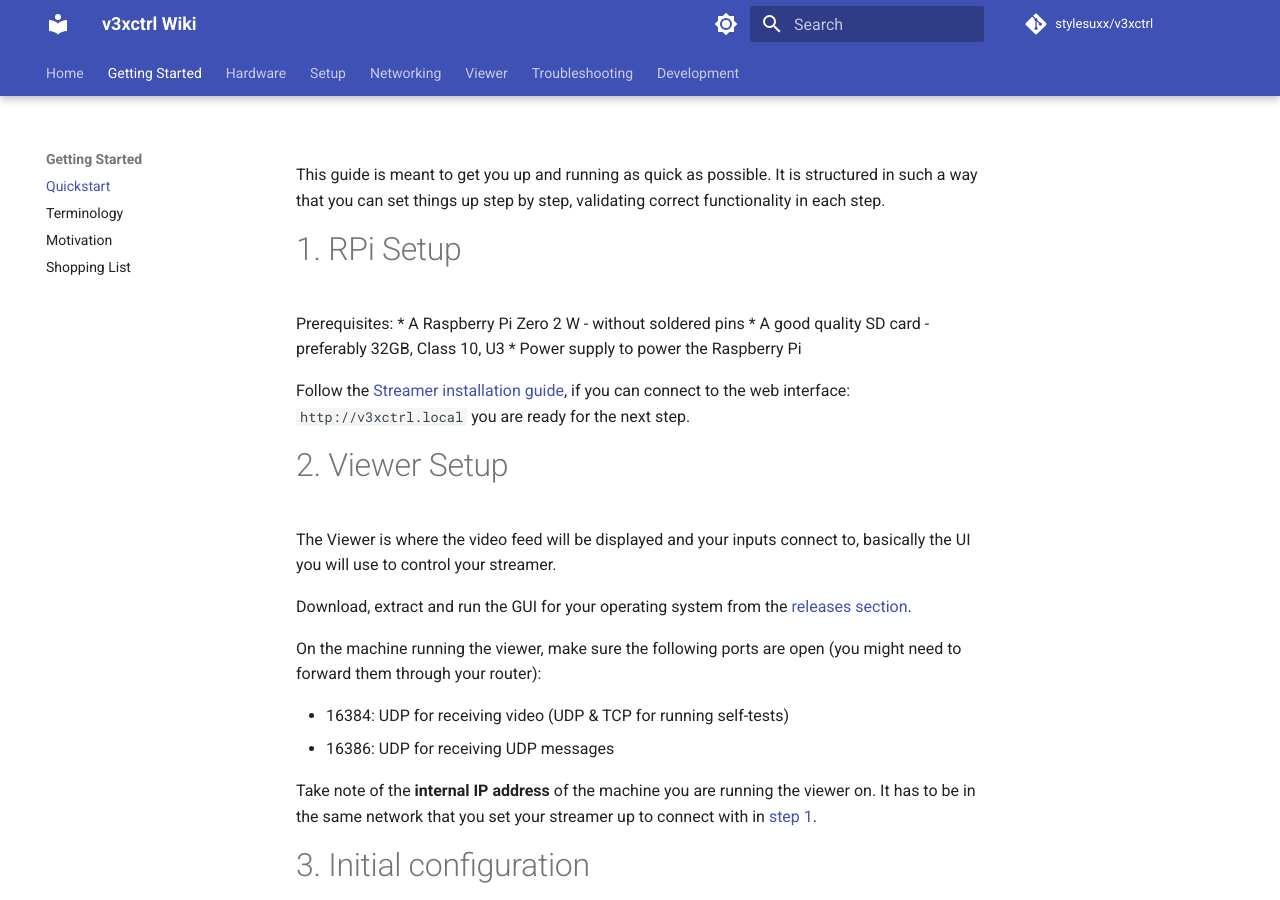
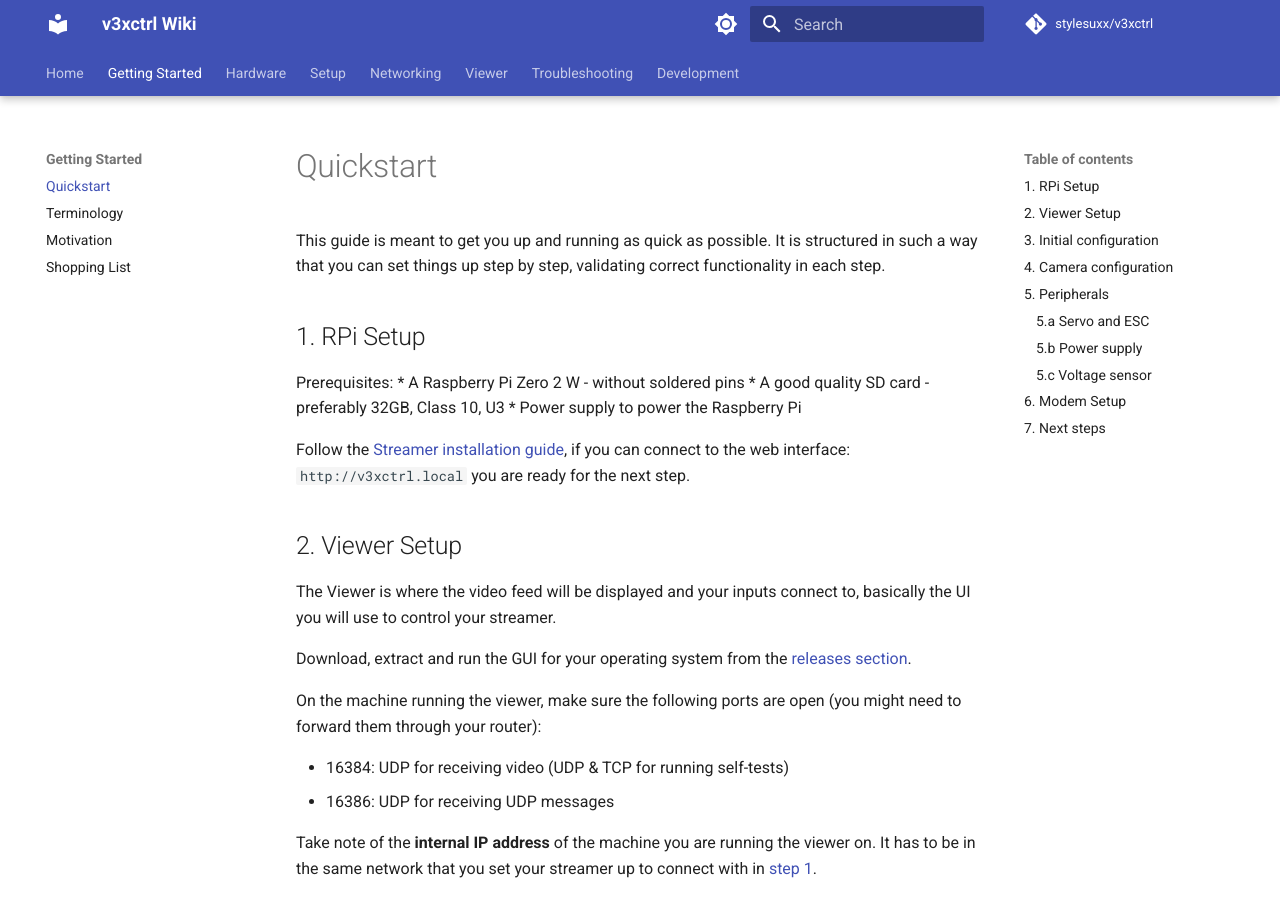
Before and after one commit to v3xctrl/wiki, an MkDocs documentation site: the page built from docs/Quickstart.md, in a window 1280 px wide and 900 px high. Built offline with MkDocs 1.6.1 and Material for MkDocs 9.7.7, drawn with Linux system fonts in a browser that asks for light colours; comment, search, counter and statistics services are not loaded.

Commit message:
Fix headlines

```diff
--- a/docs/Quickstart.md
+++ b/docs/Quickstart.md
@@ -1,6 +1,6 @@
 This guide is meant to get you up and running as quick as possible. It is structured in such a way that you can set things up step by step, validating correct functionality in each step.
 
-# 1. RPi Setup
+## 1. RPi Setup
 
 Prerequisites:
 * A Raspberry Pi Zero 2 W - without soldered pins
@@ -9,7 +9,7 @@
 
 Follow the [Streamer installation guide](Streamer.md), if you can connect to the web interface: `http://v3xctrl.local` you are ready for the next step.
 
-# 2. Viewer Setup
+## 2. Viewer Setup
 The Viewer is where the video feed will be displayed and your inputs connect to, basically the UI you will use to control your streamer.
 
 Download, extract and run the GUI for your operating system from the [releases section](https://github.com/stylesuxx/v3xctrl/releases/latest).
@@ -21,7 +21,7 @@
 
 Take note of the **internal IP address** of the machine you are running the viewer on. It has to be in the same network that you set your streamer up to connect with in [step 1](#1-rpi-setup).
 
-# 3. Initial configuration
+## 3. Initial configuration
 While keeping the viewer running, open the streamers web interface: `http://v3xctrl.local`. In the server section make sure "_Connectino Mode_" is set to "_direct_". In the Host fiels, set the internal IP address of your viewer machine which you have established in [step 2](#step-2). Scroll to the bottom and click "_Save_".
 
 Now switch to the "_Services_" tab, find the `v3xctrl-control` service and click the "_Start_" button.
@@ -34,7 +34,7 @@
 
 In the web interface you can now set the control service to autostart on boot. Click the "_Config Editor_" tab, scroll down to "_Autostart_" and check "_control_". Scroll to the bottom and click "_Save_"
 
-# 4. Camera configuration
+## 4. Camera configuration
 
 Prerequisites:
 * A Raspberry Pi Zero 2W compatible camera
@@ -46,10 +46,10 @@
 
 On the viewer, open the menu by pressing **[ESC]**, switch to the "_Streamer_" tab and dlick the "Start Video" button, click "_Back_" on the bottom right and after a couple of seconds you should see the camera image in the viewer.
 
-# 5. Peripherals
+## 5. Peripherals
 Following the [pinout guide](Pinout.md), connect your hardware. You can attach everything at once, or do it step by step for easier debugging. Attaching things step by step will make your life easier since you will only ever have one thing to debug before progressing to the next step, being confident that what you just set up is actually working.
 
-## 5.a Servo and ESC
+### 5.a Servo and ESC
 
 Prerequisites:
 * ESC
@@ -63,19 +63,19 @@
 
 Once connected to the viewer, use **[w]**, **[s]**, **[a]**, **[d]** buttons to test that ESC and Servo are reacting to inputs.
 
-### Servo
+#### Servo
 If the servo is moving in the wrong direction, go to the "_Controls_" section, expand it, scroll down to "_Steering_" and check the "_invert Steering_" checkbox.
 
 > You can go through the full [Calibration](Calibration.md) step now, or leave it for after you are done with the base configuration.
 
-## 5.b Power supply
+### 5.b Power supply
 
 Prerequisites:
 * 5V power supply, preferably a high quality 5V buck converter powered from a Lipo battery
 
 Before connecting the 5V power supply, make sure the Raspberry Pi is no longer powered via power brick. Connect the 5V power supply to `5V` and `GND`. Double check polarization. Make sure the streamer will boot from your power source.
 
-## 5.c Voltage sensor
+### 5.c Voltage sensor
 
 Prerequisites:
 * INA231 or INA226
@@ -86,7 +86,7 @@
 
 Attach your power source, wait for the streamer to boot up and verify with the viewer that voltage telemetry is being transmitted.
 
-# 6. Modem Setup
+## 6. Modem Setup
 Now that everything has been tested on the local network, the last step is to add the modem. Follow the steps in the [SIM card documentation](SIM.md) to prepare your SIM card. Insert the SIM card into your modem and attach the modem to the streamer.
 
 Boot up the streamer, use the web-interface `http://v3xctrl.local` and go to the "_Modem_" tab.
@@ -109,7 +109,7 @@
 
 > To make absolutely sure the modem is being used to transmit data you can connect to the streamer via `ssh` and use `nload` to verify the network device being used. If you see traffic on `eth0`, that is the modem.
 
-# 7. Next steps
+## 7. Next steps
 Congratulations, now that the base setup is completed, there is a couple things you can do next:
 
 * [Calibration](Calibration.md)
--- a/mkdocs.yml
+++ b/mkdocs.yml
@@ -42,6 +42,7 @@
   - pymdownx.snippets
   - toc:
       permalink: true
+      toc_depth: 3
   - tables
 
 nav:
```
Also changed, not shown: docs/Latency.md (+4 -4 lines).
